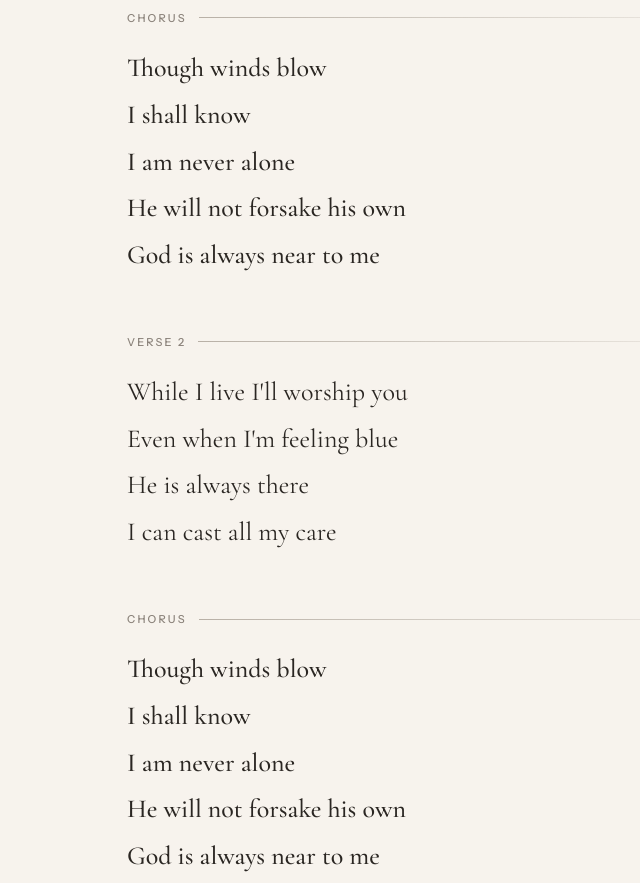
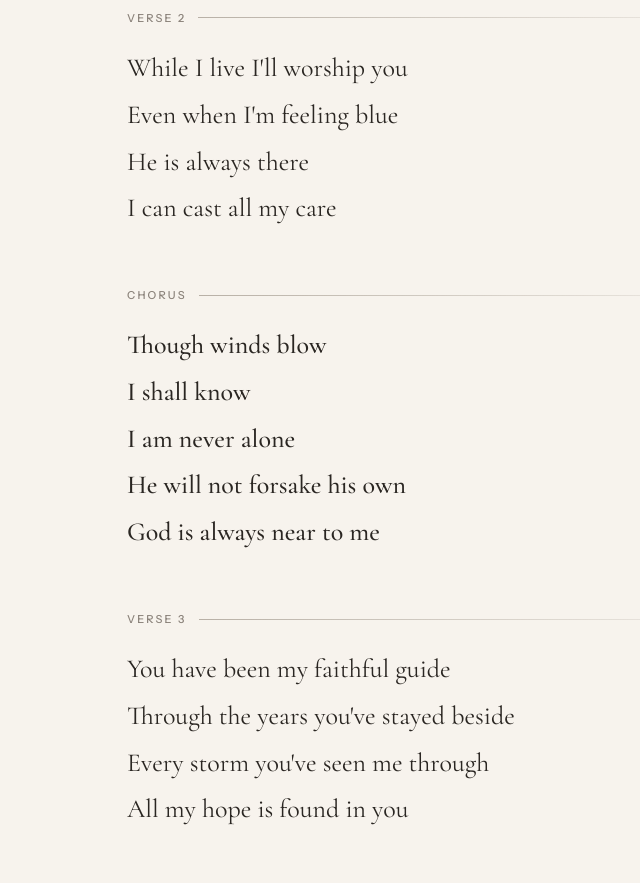
Before and after one commit to ledbetterljoshua/conor-song, a website: page index.html in a window 1280 px wide. Shown: the part 1320-2203 px from the top of the page, without its empty margins (177-817 px from the left). Drawn offline with nearby package versions, Linux system fonts and the light colour scheme.

Commit message:
Fix lyrics structure: V1, V2, Chorus, V3, Bridge, Chorus, Outro

```diff
--- a/index.html
+++ b/index.html
@@ -570,17 +570,6 @@
         </ul>
       </section>
 
-      <section class="section chorus">
-        <div class="section-label">Chorus</div>
-        <ul class="verse-lines">
-          <li>Though winds blow</li>
-          <li>I shall know</li>
-          <li>I am never alone</li>
-          <li>He will not forsake his own</li>
-          <li>God is always near to me</li>
-        </ul>
-      </section>
-
       <section class="section verse">
         <div class="section-label">Verse 2</div>
         <ul class="verse-lines">
@@ -599,6 +588,16 @@
           <li>I am never alone</li>
           <li>He will not forsake his own</li>
           <li>God is always near to me</li>
+        </ul>
+      </section>
+
+      <section class="section verse">
+        <div class="section-label">Verse 3</div>
+        <ul class="verse-lines">
+          <li>You have been my faithful guide</li>
+          <li>Through the years you've stayed beside</li>
+          <li>Every storm you've seen me through</li>
+          <li>All my hope is found in you</li>
         </ul>
       </section>
 
```
